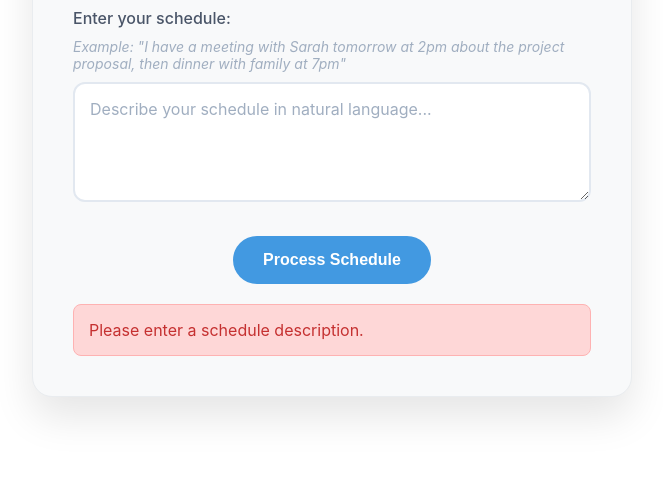
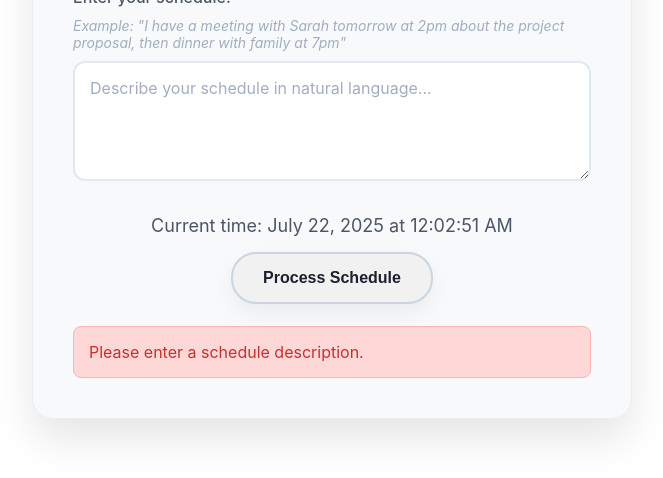
Before and after one commit to hanyixu/AICal, a plain HTML site: page public/index.html in a window 1280 px wide. Both pictures are taken after a click on the button "Process Schedule". Shown: the part 254-732 px from the top of the page, without its empty margins (308-971 px from the left). Drawn offline with Linux system fonts and the light colour scheme.

Commit message:
Update color index.html

```diff
--- a/public/index.html
+++ b/public/index.html
@@ -82,9 +82,9 @@
         }
 
         .button {
-            background: #4299e1;
-            color: white;
-            border: none;
+            background: #fff;
+            color: #2d3748;
+            border: 2px solid #e2e8f0;
             padding: 15px 30px;
             border-radius: 25px;
             font-size: 16px;
@@ -96,10 +96,12 @@
             min-width: 150px;
         }
 
-        .button:hover:not(:disabled) {
+        .button:hover:not(:disabled), .button:focus {
             transform: translateY(-2px);
-            background: #3182ce;
-            box-shadow: 0 10px 20px rgba(66, 153, 225, 0.3);
+            background: #f1f1f1;
+            color: #1a202c;
+            box-shadow: 0 10px 20px rgba(160, 174, 192, 0.15);
+            border-color: #cbd5e1;
         }
 
         .button:disabled {
@@ -171,13 +173,16 @@
         }
 
         .download-btn {
-            background: #38a169;
+            background: #fff;
+            color: #2d3748;
+            border: 2px solid #e2e8f0;
             margin-top: 20px;
         }
-
-        .download-btn:hover {
-            background: #2f855a;
-            box-shadow: 0 10px 20px rgba(56, 161, 105, 0.3);
+        .download-btn:hover, .download-btn:focus {
+            background: #f1f1f1;
+            color: #1a202c;
+            box-shadow: 0 10px 20px rgba(160, 174, 192, 0.15);
+            border-color: #cbd5e1;
         }
 
         .error {
@@ -209,6 +214,8 @@
             </div>
             <textarea id="schedule" placeholder="Describe your schedule in natural language..."></textarea>
         </div>
+
+        <div id="current-time" style="text-align:center; color:#4a5568; font-size:18px; margin-bottom:18px;"></div>
 
         <button class="button" onclick="processSchedule()">Process Schedule</button>
 
@@ -379,6 +386,15 @@ END:VEVENT
             errorDiv.textContent = message;
             errorDiv.style.display = 'block';
         }
+
+        function updateCurrentTime() {
+            const now = new Date();
+            const options = { year: 'numeric', month: 'long', day: 'numeric', hour: '2-digit', minute: '2-digit', second: '2-digit' };
+            const dateTimeString = now.toLocaleString([], options);
+            document.getElementById('current-time').textContent = `Current time: ${dateTimeString}`;
+        }
+        setInterval(updateCurrentTime, 1000);
+        updateCurrentTime();
     </script>
 </body>
 </html>
```
Also changed, not shown: 1 other file.
